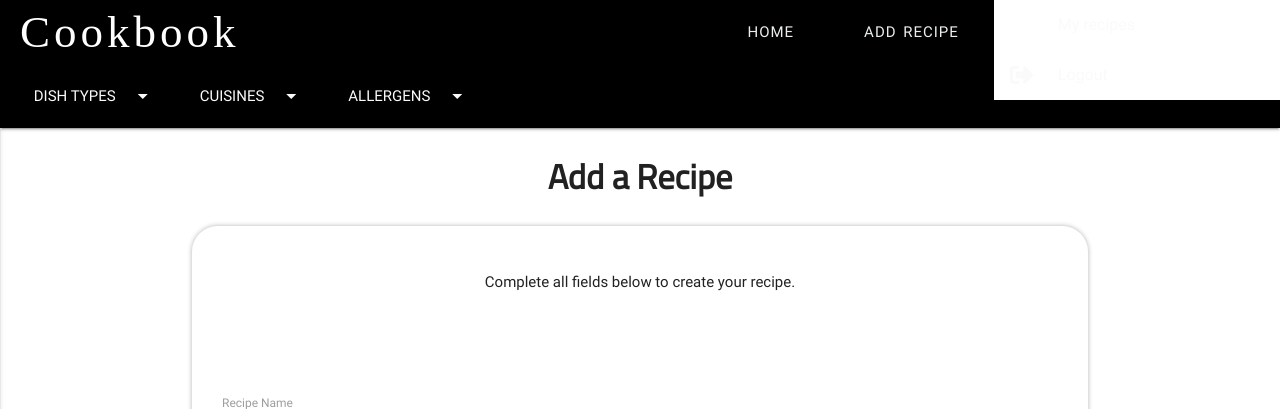
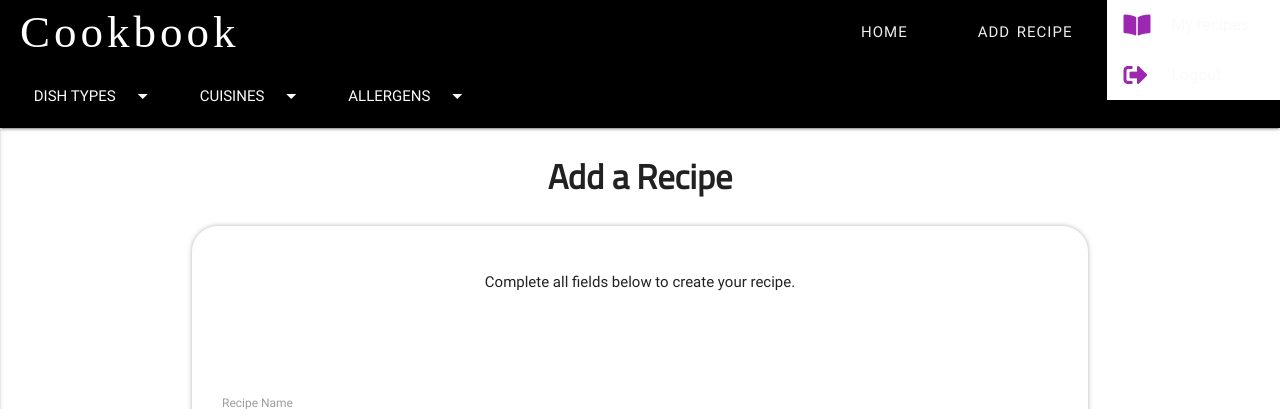
Before and after one commit to pramcistudent/cookbook-project3, a Flask app: page /add_recipe in a window 1280 px wide, after a click that opens the changed part. Shown: the top 409 px of the page. Run offline with Flask 2, Linux system fonts and the light colour scheme; the visitor is signed in with stand-in values (Sample User, id 1); a database or web service that is not in the repository returns one stand-in record (values such as "Sample title"); some libraries are stand-ins or nearby versions; some web fonts are replaced.

Commit message:
Added commemts and css styling changes to base.html

```diff
--- a/templates/base.html
+++ b/templates/base.html
@@ -1,49 +1,68 @@
 <!DOCTYPE html>
 <html lang="en">
 <head>
-    <!-- Icons -->
+    <meta charset="UTF-8">
+    <meta name="viewport" content="width=device-width, initial-scale=1.0">
+    <meta http-equiv="X-UA-Compatible" content="ie=edge">
+    <!-- Fonts/Icons -->
     <link href="https://fonts.googleapis.com/icon?family=Material+Icons" rel="stylesheet">
-    <link rel="stylesheet" href="https://use.fontawesome.com/releases/v5.7.2/css/all.css" type="text/css" />
+    <link rel="stylesheet" href="https://use.fontawesome.com/releases/v5.7.2/css/all.css" type="text/css"/>
     <!-- CSS/Materialize Framework -->
     <link rel="stylesheet" href="https://cdnjs.cloudflare.com/ajax/libs/materialize/0.100.2/css/materialize.min.css">
     <!-- Custom CSS Styles-->
-    <link rel="stylesheet" href="{{ url_for('static', filename='css/style.css') }}" type="text/css" />
+    <link rel="stylesheet" href="{{ url_for('static', filename='css/style.css') }}" type="text/css"/>
     <title>Cookbook</title>
 </head>
 <body>
+    <!-- Header -->
     <header>
+
+        <!-- Dropdown content for Desktop view -->
         <ul id="user-options1" class="dropdown-content">
-            <li><a href="{{url_for('my_recipes', username = session.username, num=1)}}"><i class="fas fa-book-open white-text"></i> My recipes</a></li>
-            <li><a href="{{url_for('logout')}}"><i class="fas fa-sign-out-alt"></i> Logout</a></li>
+            <li><a href="{{url_for('my_recipes', username = session.username, num=1)}}"><i class="fas fa-book-open purple-text" aria-hidden = "true"></i> My recipes</a></li>
+            <li><a href="{{url_for('logout')}}"><i class="fas fa-sign-out-alt purple-text" aria-hidden = "true"></i> Logout</a></li>
         </ul>
+
+        <!-- Dropdown content for Mobile view -->
         <ul id="user-options2" class="dropdown-content">
-            <li><a href="{{url_for('my_recipes', username = session.username, num=1)}}"><i class="fas fa-book-open white-text"></i> My recipes</a></li>
-            <li><a href="{{url_for('logout')}}"><i class="fas fa-sign-out-alt"></i> Logout</a></li>
+            <li><a href="{{url_for('my_recipes', username = session.username, num=1)}}"><i class="fas fa-book-open purple-text" aria-hidden = "true"></i> My recipes</a></li>
+            <li><a href="{{url_for('logout')}}"><i class="fas fa-sign-out-alt purple-text" aria-hidden = "true"></i> Logout</a></li>
         </ul>
+
+        <!-- Navbar for desktop view -->
         <div class="navbar-fixed">
             <nav>
                 <div class="nav-wrapper">
                     <a href="{{url_for('all_recipes', num=1)}}" class="brand-logo"><span class=" white-text"> Cookbook</span></a>
                     <a href="#" data-activates="mobile-demo" class="button-collapse"><i class="material-icons">menu</i></a>
                     <ul class="right hide-on-med-and-down">
-                        <li><a href="{{url_for('all_recipes', num=1)}}" class="nav-item">Home</a></li>
+                        <li><a href="{{url_for('all_recipes', num=1)}}" class="nav-item"> Home </a></li>
+                        <!-- Displayed for registered users only -->
                         {% if session.username %}
-                        <li><a href="{{url_for('add_recipe')}}" class="nav-item">Add recipe</a></li>
-                        <li><a href="#" class="dropdown-button nav-item user-dropdown" data-activates="user-options1"><i class="fas fa-user white-text"></i><span class="white-text">Logged in as {{session.username}}</span></a></li>
+                            <li><a href="{{url_for('add_recipe')}}" class="nav-item"> Add recipe </a></li>
+                            <li><a href="#" class="dropdown-button nav-item user-dropdown" data-activates="user-options1"><i class="fas fa-user white-text"></i><span class="white-text"> {{session.username}}</span></a></li>
                         {% else %}
-                        <li><a href="{{url_for('index')}}" class="nav-item"> Login</a></li>
+                            <li><a href="{{url_for('signin')}}" class="nav-item">Sign in </a></li>
+                            <li><a href="{{url_for('signup')}}" class="nav-item">Sign up</a></li>
                         {% endif %}
                     </ul>
+
+                    <!-- Dropdown content for Mobile view -->
+                    <!-- Dropdown filter for dish type -->
                     <ul id="dishes2" class="dropdown-content">
                         {% for dish in dishes %}
                             <li><a href="{{url_for('search_dish', dish_type=dish.dish_type, num=1)}}">{{dish.dish_type}}</a></li>
                         {% endfor %}
                     </ul>
+
+                    <!-- Dropdown filter for cuisine -->
                     <ul id="cuisines2" class="dropdown-content">
                         {% for cuisine in cuisines %}
                             <li><a href="{{url_for('search_cuisine', cuisine_name=cuisine.cuisine_name, num=1)}}">{{cuisine.cuisine_name}}</a></li>
                         {% endfor %}
                     </ul>
+
+                    <!-- Dropdown filter for allergens -->
                     <ul id="allergens2" class="dropdown-content">
                         {% for allergen in allergens %}
                             {% if allergen.allergen_name != 'No allergens' %}
@@ -51,23 +70,33 @@
                             {% endif %}
                         {% endfor %}
                     </ul>
+
+                    <!-- Navbar for Mobile view -->
                     <ul class="side-nav" id="mobile-demo">
+                        <!-- Displayed for registered users only -->
                         {% if session.username %}
-                        <li class="black"><a href="#!" class="dropdown-button nav-item" data-activates="user-options2"><i class="fas fa-user white-text"></i><span class="white-text">Logged in as {{session.username}}</span></a></li>
+                            <li class="black"><a href="#!" class="dropdown-button nav-item" data-activates="user-options2"><i class="fas fa-user white-text"></i><span class="white-text"> {{session.username}}</span></a></li>
                         {% endif %}
                         <li><a href="{{url_for('all_recipes', num=1)}}" class="nav-item">Home</a></li>
+
+                        <!-- Displayed for registered users only -->
                         {% if session.username %}
                             <li><a href="{{url_for('add_recipe')}}" class="nav-item">Add recipe</a></li>
                         {% else %}
-                        <li><a href="{{url_for('index')}}" class="nav-item"> Login</a></li>
+                            <li><a href="{{url_for('signin')}}" class="nav-item">Sign in </a></li>
+                            <li><a href="{{url_for('signup')}}" class="nav-item">Sign up</a></li>
                         {% endif %}
-                        <li><a class="dropdown-button waves-effect waves-light btn-flat" data-activates="dishes2">Dish Types <i class="material-icons right">arrow_drop_down</i></a></li>
-                        <li><a class="dropdown-button waves-effect waves-light btn-flat" data-activates="cuisines2">Cuisines <i class="material-icons right">arrow_drop_down</i></a></li>
-                        <li><a class="dropdown-button waves-effect waves-light btn-flat" data-activates="allergens2">Allergens <i class="material-icons right">arrow_drop_down</i></a></li>
+
+                        <!-- Navbar search by cuisine, dish type, allergen for mobile view -->
+                        <li><a class="dropdown-button waves-effect waves-light btn-flat text-lighten-2" data-activates="dishes2">Dish Types <i class="material-icons right">arrow_drop_down</i></a></li>
+                        <li><a class="dropdown-button waves-effect waves-light btn-flat text-lighten-2" data-activates="cuisines2">Cuisines <i class="material-icons right">arrow_drop_down</i></a></li>
+                        <li><a class="dropdown-button waves-effect waves-light btn-flat text-lighten-2" data-activates="allergens2">Allergens <i class="material-icons right">arrow_drop_down</i></a></li>
                     </ul>
                 </div>
             </nav>
         </div>
+
+        <!-- Navbar search by cuisine, dish type, allergen for desktop view -->
         <nav class="filters">
             <div class="nav-wrapper row">
                 <ul class="hide-on-med-and-down col l8">
@@ -75,18 +104,25 @@
                     <li><a class="dropdown-button waves-effect waves-light btn-flat btn-nav" data-activates='cuisines1'>Cuisines <i class="material-icons right">arrow_drop_down</i></a></li>
                     <li><a class="dropdown-button waves-effect waves-light btn-flat btn-nav" data-activates='allergens1'>Allergens <i class="material-icons right">arrow_drop_down</i></a></li>
                 </ul>
+
+                <!-- Dropdown content for desktop view -->
+                <!-- Dropdown filter for dish type -->
                 <ul id="dishes1" class="dropdown-content">
                     {% set _stub = dishes.rewind() %}
                     {% for dish in dishes %}
                         <li><a href="{{url_for('search_dish', dish_type=dish.dish_type, num=1)}}">{{dish.dish_type}}</a></li>
                     {% endfor %}
                 </ul>
+
+                <!-- Dropdown filter for cuisine -->
                 <ul id="cuisines1" class="dropdown-content">
                     {% set _stub = cuisines.rewind() %}
                     {% for cuisine in cuisines %}
                         <li><a href="{{url_for('search_cuisine', cuisine_name=cuisine.cuisine_name, num=1)}}">{{cuisine.cuisine_name}}</a></li>
                     {% endfor %}
                 </ul>
+
+                <!-- Dropdown filter for allergens -->
                 <ul id="allergens1" class="dropdown-content">
                     {% set _stub = allergens.rewind() %}
                     {% for allergen in allergens %}
@@ -98,9 +134,14 @@
             </div>
         </nav>
     </header>
+
+    <!-- Main section -->
     <main>
+
         <!-- Block content -->
-    {% block content %}{% endblock %}
+        {% block content %}
+        {% endblock %}
+
     </main>
 
     <!-- Footer -->
@@ -113,19 +154,23 @@
     <script src="https://cdnjs.cloudflare.com/ajax/libs/materialize/0.100.2/js/materialize.min.js"></script>
     <script>
         $(document).ready(function(){
+
+            // materializecss initialisation codes
             $("select[required]").css({display: "block", height: 0, padding: 0, width: 0, position: 'absolute'});
             $(".dropdown-button").dropdown();
             $(".button-collapse").sideNav();
             $('select').material_select();
+
+            // variables defined
             var delete_icon = '<i class="material-icons">delete</i></a></div></div>';
             var ingredient_field = `<div class="row new-ingredient"> <div class="input-field col s10 m11">
-                    <input type="text" name="ingred" class="validate">
+                    <input type="text" name="ingred" class="validate" required>
                     <label>Ingredients</label></div>
                     <div class="col s2 m1"><a class="btn-floating waves-effect waves-light black" id="delete_ingredient">
                    ${delete_icon}`;
             var step_field = `<div class="row new-step"> <div class="input-field col s10 m11">
-                    <textarea id="recipe_steps" name="steps" class="materialize-textarea"></textarea>
-                    <label>Cooking Steps</label></div>
+                    <textarea name="steps" class="materialize-textarea" class="validate" required></textarea>
+                    <label>Steps</label></div>
                     <div class="col s2 m1"><a class="btn-floating waves-effect waves-light black" id="delete_step">
                    ${delete_icon}`;
 
@@ -143,7 +188,6 @@
                 $("#steps").append(step_field);
                 Materialize.updateTextFields();
             });
-
             $("body").on("click","#delete_step", function() {
                 $(this).parents(".new-step").remove();
             });
```
Lines whose indentation alone changed are shown as unchanged.
